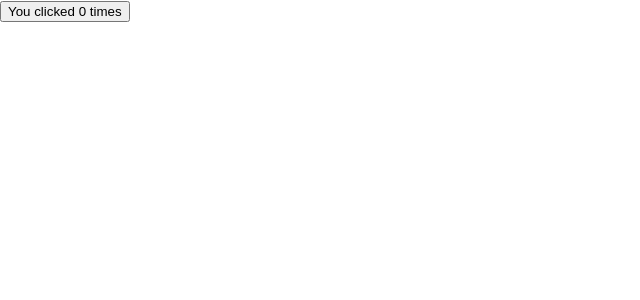
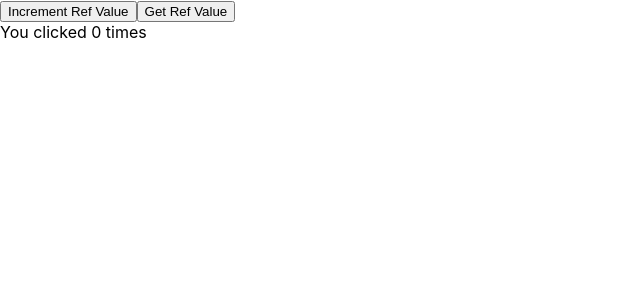
Before and after one commit to Joesepherus/react-learning-new, a React (Create React App) app: page / in a window 1280 px wide. Shown: the top 300 px of the page, without its empty margins (0-640 px from the left). Built offline with nearby package versions, Linux system fonts and the light colour scheme.

Commit message:
Add RefUpdating2.

```diff
--- a/src/App.js
+++ b/src/App.js
@@ -4,9 +4,11 @@ import BuggyTimerFixed from "./BuggyTimerFixed";
 import BuggyTimerFixed2 from "./BuggyTimerFixed2";
 import Stopwatch from "./Stopwatch";
 import RefNotUpdating from "./RefNotUpdating";
+import RefUpdating from "./RefUpdating";
+import RefUpdating2 from "./RefUpdating2";
 
 function App() {
-  return <RefNotUpdating />;
+  return <RefUpdating2 />;
 }
 
 export default App;
--- /dev/null
+++ b/src/RefUpdating2.js
@@ -0,0 +1,28 @@
+import { useRef, useEffect, useState } from "react";
+
+export default function RefUpdating2() {
+  let countRef = useRef(0);
+  const [render, setRender] = useState(0);
+  console.log('countRef: ', countRef.current);
+
+  function handleClick() {
+    // This doesn't re-render the component!
+    countRef.current = countRef.current + 1;
+    console.log('handleClick countRef: ', countRef.current);
+  }
+
+  function getRefValue() {
+    // but this does
+    setRender((render) => render + 1);
+  }
+
+  return (
+    <>
+      <button onClick={handleClick}>
+        Increment Ref Value
+      </button>
+      <button onClick={getRefValue}>Get Ref Value</button>
+      <div>You clicked {countRef.current} times</div>
+    </>
+  );
+}
```
